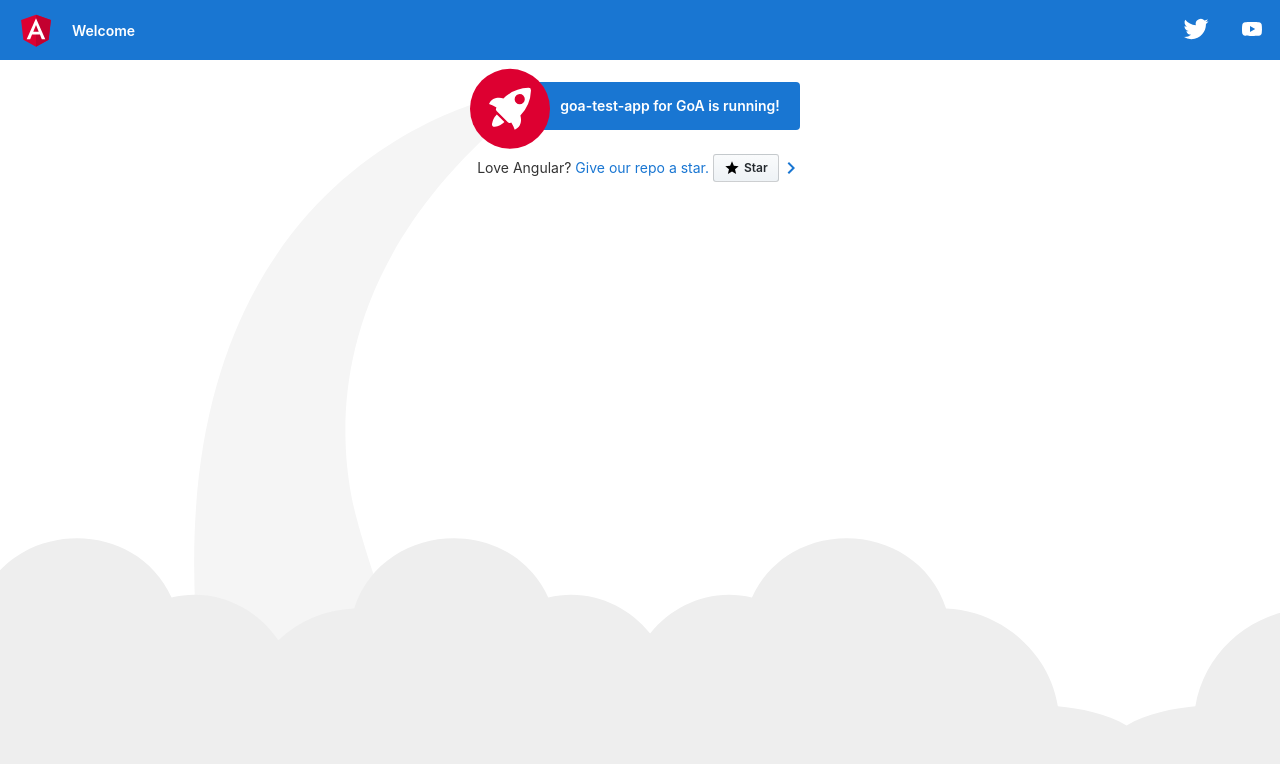
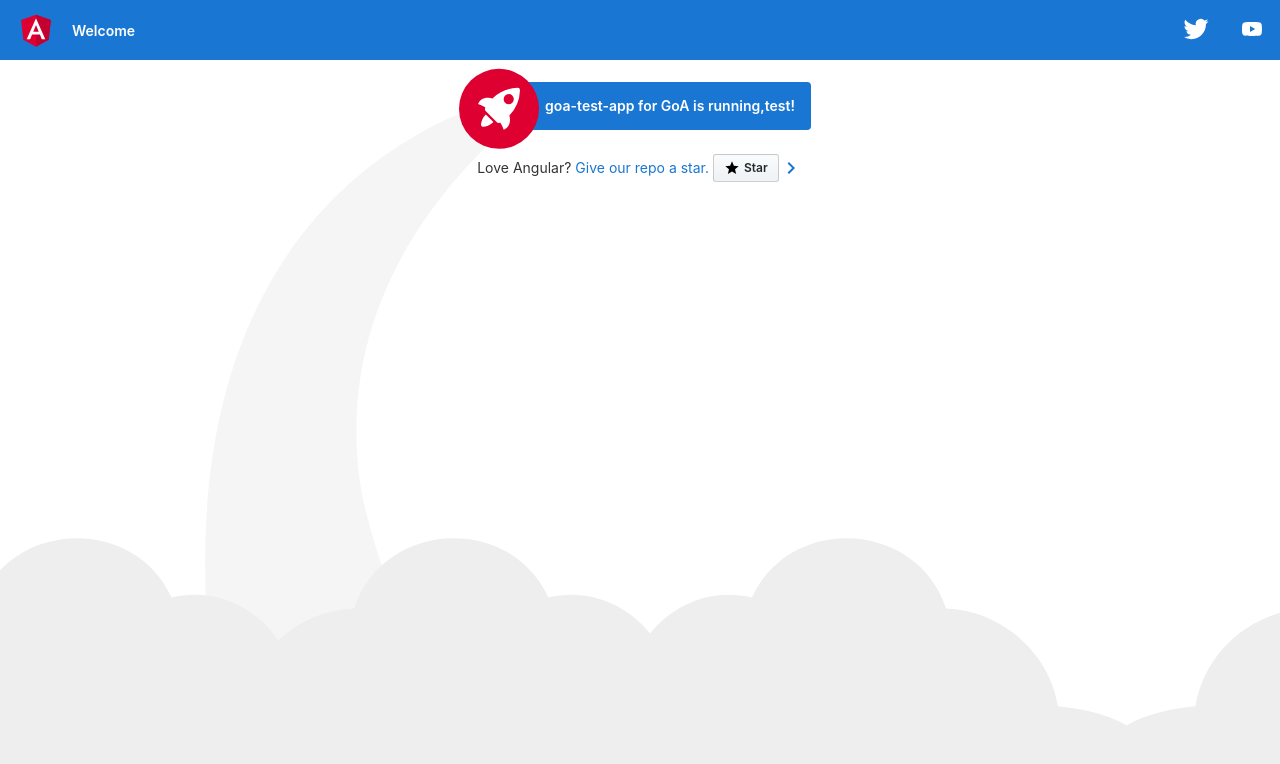
Before and after one commit to brentgfoxaws/goa-test-app, an Angular app: page / in a window 1280 px wide. Shown: the top 764 px of the page. Built offline with nearby package versions, Linux system fonts and the light colour scheme.

Commit message:
minor change for testing.

```diff
--- a/src/app/app.component.html
+++ b/src/app/app.component.html
@@ -341,7 +341,7 @@
       </g>
     </svg>
 
-    <span>{{ title }} for GoA is running!</span>
+    <span>{{ title }} for GoA is running,test!</span>
 
     <svg id="rocket-smoke" xmlns="http://www.w3.org/2000/svg" width="516.119" height="1083.632" viewBox="0 0 516.119 1083.632">
       <title>Rocket Ship Smoke</title>
```
